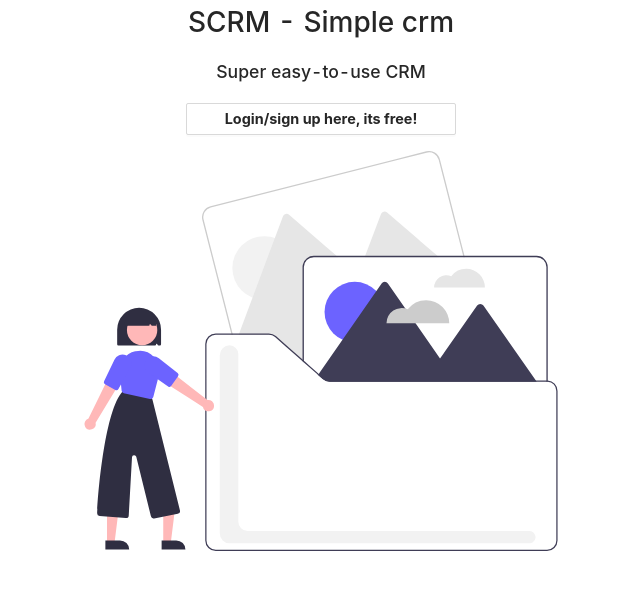
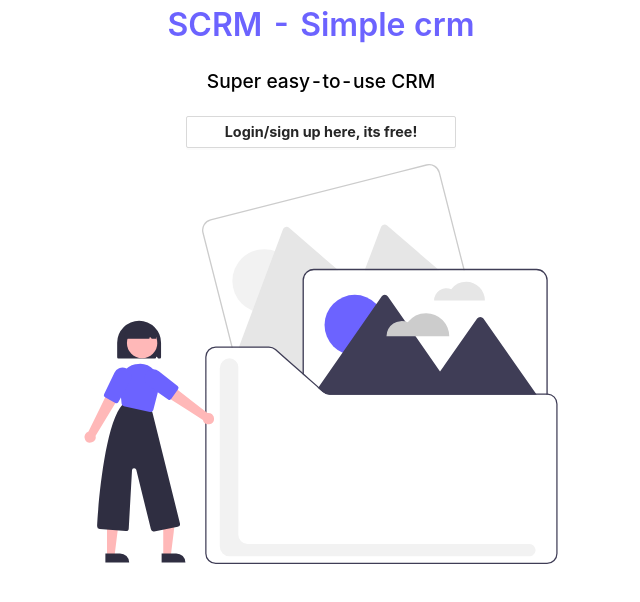
Before and after one commit to wwwshayronen/scrm, a React (Create React App) app in the folder client/: page / in a window 1280 px wide. Shown: the top 602 px of the page, without its empty margins (453-1093 px from the left). Built offline with nearby package versions, Linux system fonts and the light colour scheme.

Commit message:
Update HomePage.js
upgrade a little bit the style

```diff
--- a/client/src/Components/HomePage.js
+++ b/client/src/Components/HomePage.js
@@ -2,19 +2,31 @@ import React from "react";
 import { useAuth0 } from "@auth0/auth0-react";
 import { Button } from "antd";
 
-import OrganizeWoman from './OrganizeWoman'
+import OrganizeWoman from "./OrganizeWoman";
 
 const HomePage = () => {
   const { loginWithRedirect } = useAuth0();
   return (
-    <div style={{display: "flex", justifyContent:"center", alignItems:"center", flexDirection:"column"}}>
-      <h1>SCRM - Simple crm</h1>
-      <p style={{fontSize:"1.1rem", fontWeight:"500"}}>Super easy-to-use CRM</p>
+    <div
+      style={{
+        display: "flex",
+        justifyContent: "center",
+        alignItems: "center",
+        flexDirection: "column",
+        margin: "0 auto",
+      }}
+    >
+      <h1 style={{ color: "#6c63ff", fontSize: "2rem", fontWeight: "600" }}>
+        SCRM - Simple crm
+      </h1>
+      <p style={{ color: "black", fontSize: "1.2rem", fontWeight: "500" }}>
+        Super easy-to-use CRM
+      </p>
       <Button
         style={{
-            width:"270px",
+          width: "270px",
           fontWeight: "bold",
-          fontSize:"0.9rem"
+          fontSize: "0.9rem",
         }}
         onClick={() => loginWithRedirect()}
       >
```
